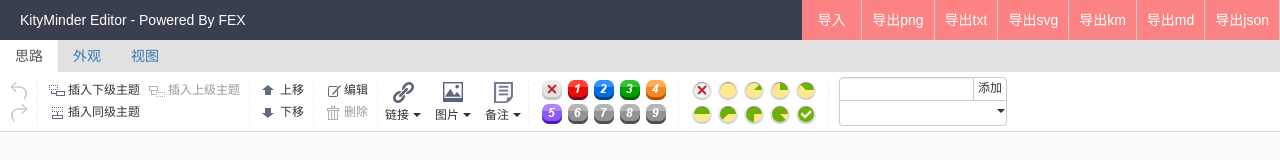
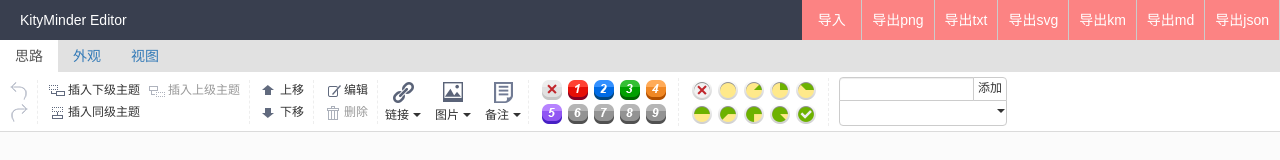
Before and after one commit to Litreily/naotu, a website: page index.html in a window 1280 px wide. Shown: the top 160 px of the page. Drawn offline with nearby package versions, Linux system fonts and the light colour scheme; files that its build step writes are made by us from their sources.

Commit message:
docs: removed powered by info from index
Signed-off-by: litreily <707922098@qq.com>

```diff
--- a/index.html
+++ b/index.html
@@ -2,7 +2,7 @@
 <html>
 <head>
 	<meta charset="utf-8">
-	<title>KityMinder Editor - Powered By FEX</title>
+	<title>KityMinder Editor</title>
 
 	<link href="favicon.ico" type="image/x-icon" rel="shortcut icon">
 
@@ -44,7 +44,7 @@
 	</style>
 </head>
 <body ng-app="kityminderDemo" ng-controller="MainController">
-<h1 class="editor-title">KityMinder Editor - Powered By FEX</h1>
+<h1 class="editor-title">KityMinder Editor</h1>
 <kityminder-editor on-init="initEditor(editor, minder)"></kityminder-editor>
 </body>
 
```
